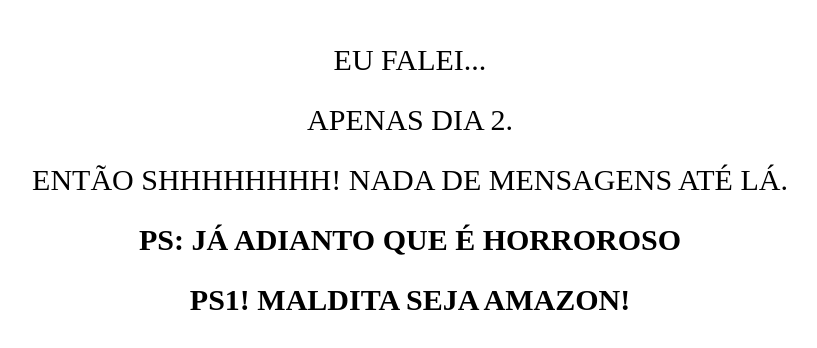
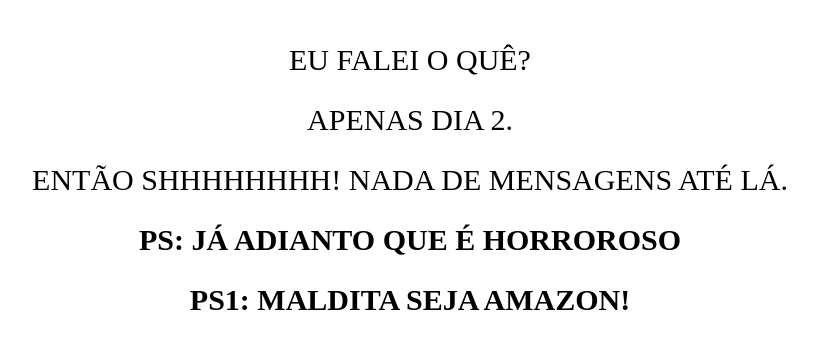
Before and after one commit to jazzman1234/jazzman1234.github.io, a plain HTML site: page poemas/1/aguacomacucar/index.html in a window 1280 px wide. Shown: the whole page, without its empty margins (230-1047 px from the left). Drawn offline with Linux system fonts and the light colour scheme.

Commit message:
Update index.html

```diff
--- a/poemas/1/aguacomacucar/index.html
+++ b/poemas/1/aguacomacucar/index.html
@@ -6,7 +6,7 @@
 <body>
     <div style="text-align: center;">
         <p style="font-size: 30px; line-height: 2;">
-            EU FALEI...
+            EU FALEI O QUÊ?
             <br>
             APENAS DIA 2.
             <br>
@@ -14,7 +14,7 @@
             <br>
             <strong>PS: JÁ ADIANTO QUE É HORROROSO</strong>
             <br>
-            <strong>PS1! MALDITA SEJA AMAZON!</strong>
+            <strong>PS1: MALDITA SEJA AMAZON!</strong>
         </p>
     </div>
 </body>
```
